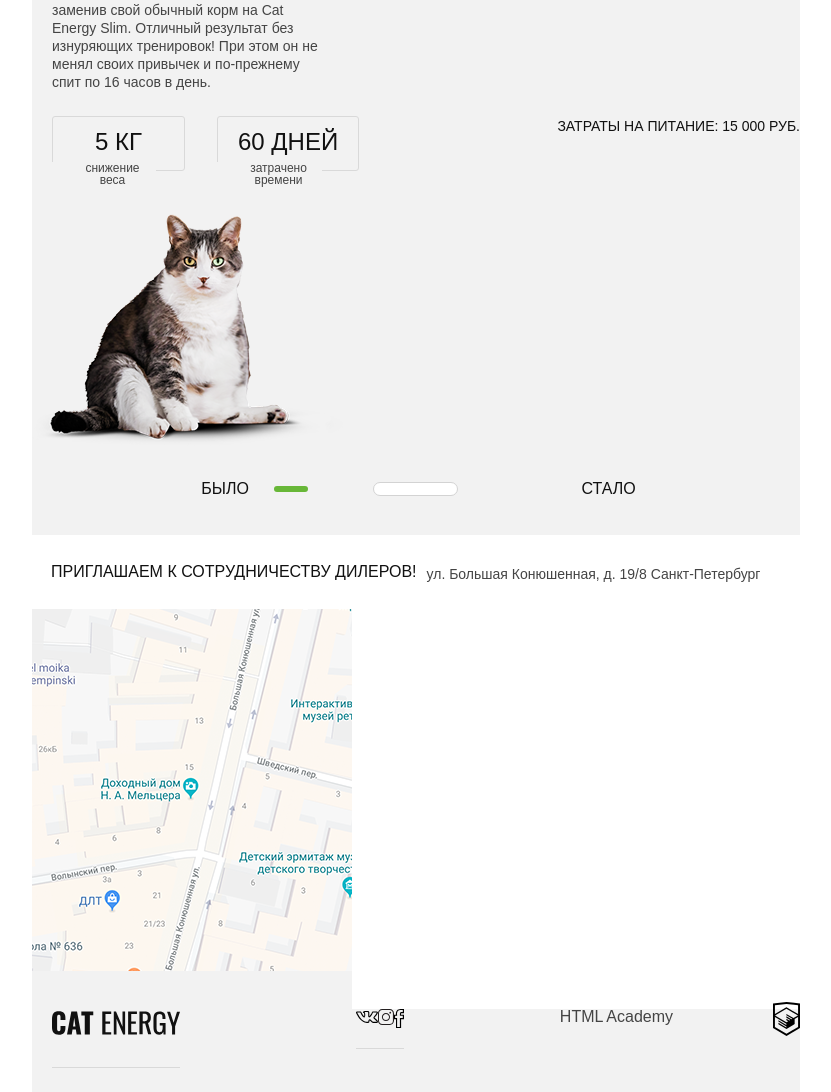
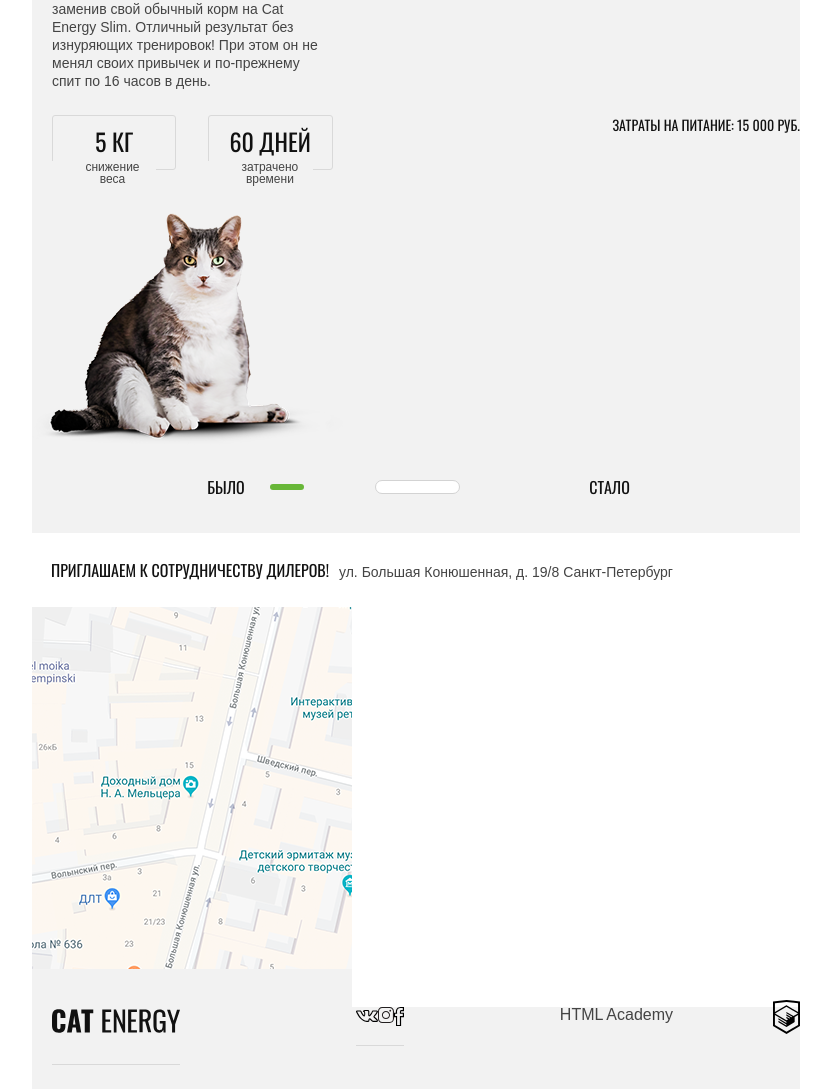
Before and after one commit to blizzardKv/1063203-cat-energy-17, a website: page source/index.html in a window 1280 px wide. Shown: the part 1498-2590 px from the top of the page, without its empty margins (224-1055 px from the left). Drawn offline with nearby package versions, Linux system fonts and the light colour scheme; files that its build step writes are made by us from their sources; files whose address does not match are found by name.

Commit message:
Перенес шрифты

```diff
--- a/source/sass/components/_global.scss
+++ b/source/sass/components/_global.scss
@@ -10,7 +10,7 @@
   font-weight: normal;
   font-size: 14px;
   line-height: 18px;
-  font-family: "Oswald", "Arial", sans-serif;
+  font-family: "Oswald Regular", "Arial", sans-serif;
   color: $color-black-darken;
 
   background-color: $bg_color_white;
```
